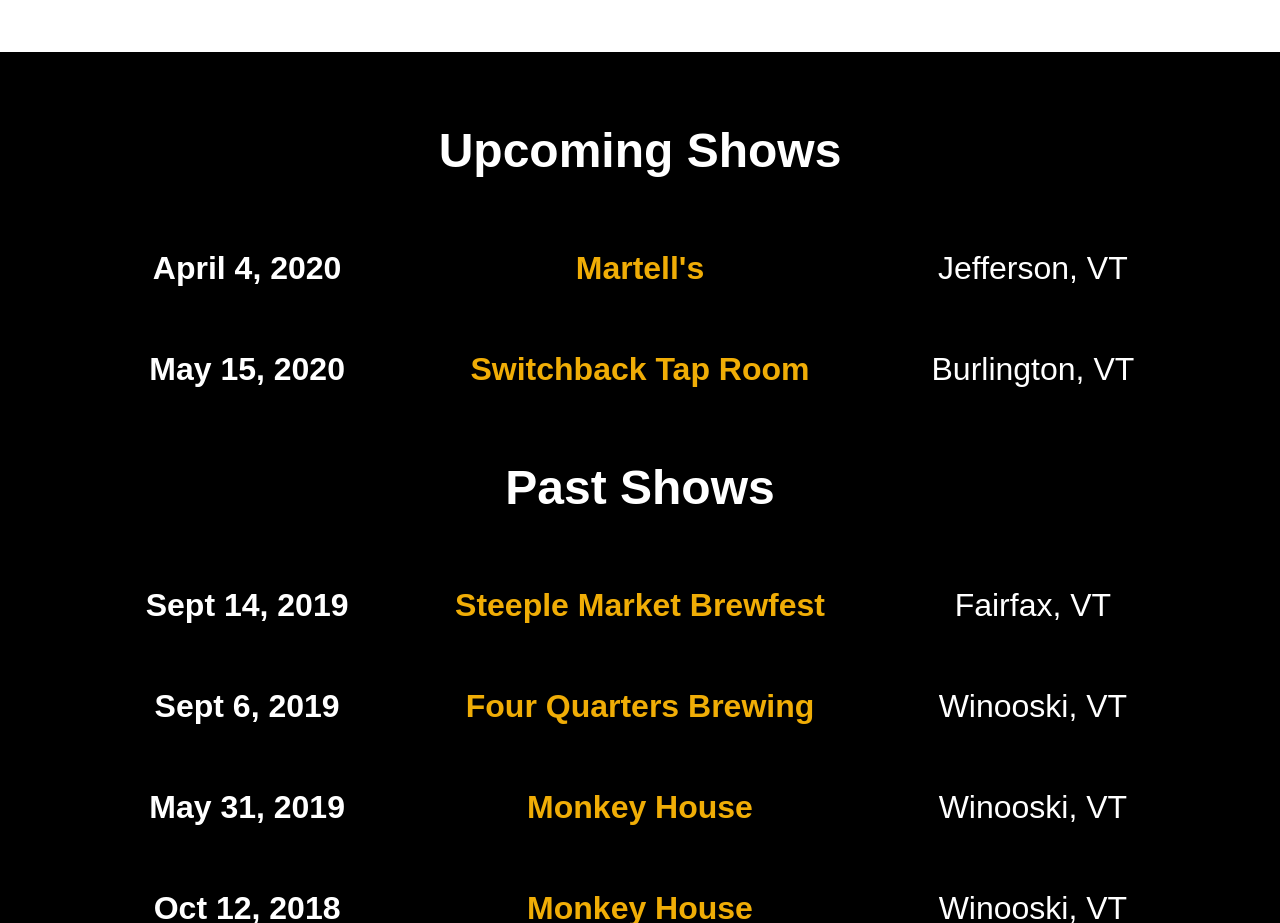
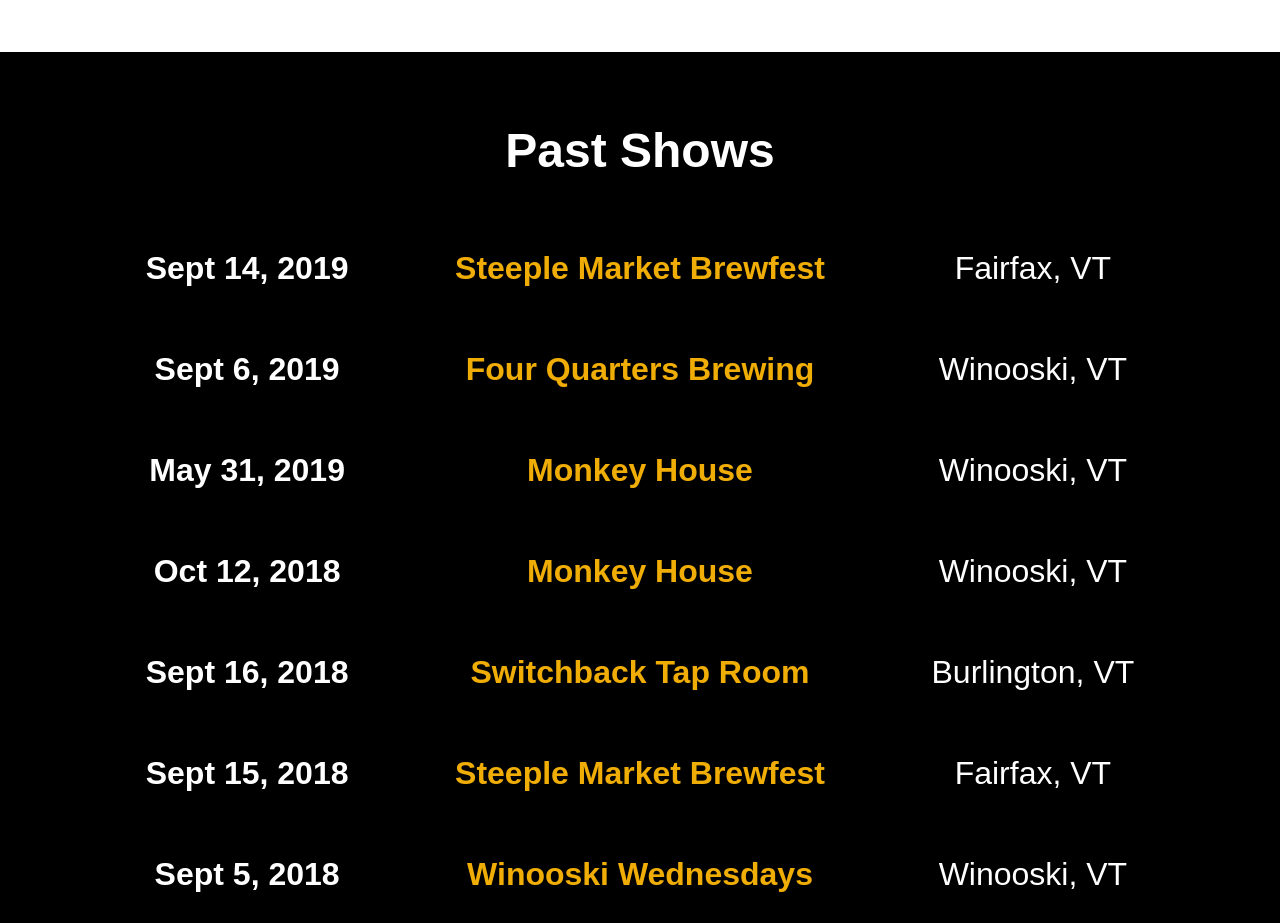
Before and after one commit to BeerOnBeard/thunder-kittens-site, a plain HTML site: page index.html in a window 1280 px wide. Shown: the part 5240-6163 px from the top of the page. Drawn offline with Linux system fonts and the light colour scheme.

Commit message:
Removing cancelled shows

```diff
--- a/index.html
+++ b/index.html
@@ -319,17 +319,6 @@ h2 {
       </div>
 
       <div class="shows">
-        <h2 id="shows">Upcoming Shows</h2>
-        <div class="show">
-          <div class="show__date">April 4, 2020</div>
-          <div class="show__venue">Martell's</div>
-          <div class="show__town">Jefferson, VT</div>
-        </div>
-        <div class="show">
-          <div class="show__date">May 15, 2020</div>
-          <div class="show__venue">Switchback Tap Room</div>
-          <div class="show__town">Burlington, VT</div>
-        </div>
         <h2>Past Shows</h1>
         <div class="show">
           <div class="show__date">Sept 14, 2019</div>
```
